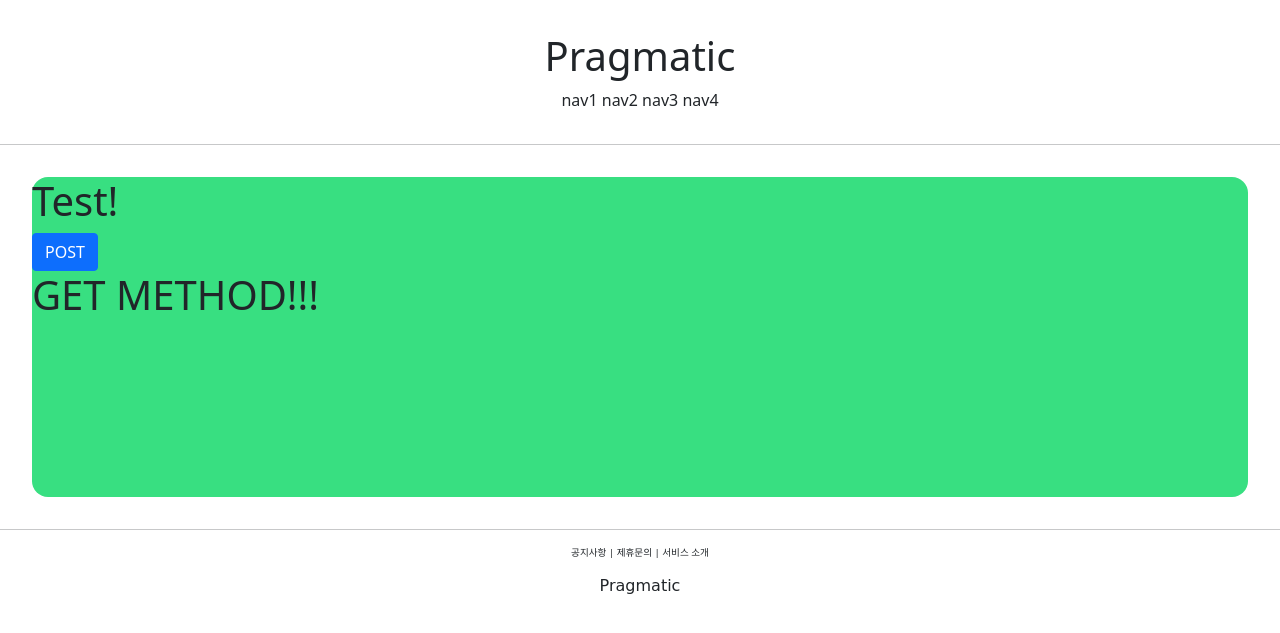
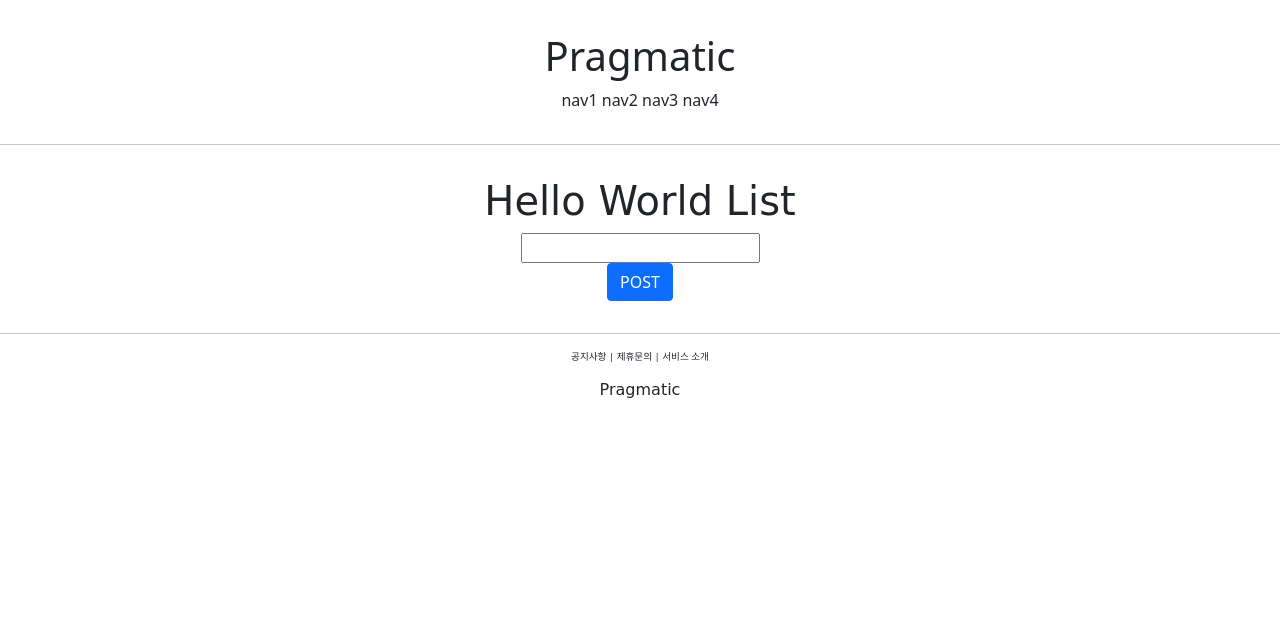
Before and after one commit to jckim6915/pragmatic, a Django app: page /account/hello_world/ in a window 1280 px wide. Shown: the top 633 px of the page. Run offline with Django 3.2, Linux system fonts and the light colour scheme.

Commit message:
django course 17

```diff
--- a/accountapp/templates/accountapp/hello_world.html
+++ b/accountapp/templates/accountapp/hello_world.html
@@ -3,19 +3,24 @@
 {% block content %}
 
 
-    <div style="height: 20rem; background-color: #38df81; border-radius: 1rem; margin: 2rem;">
-        <h1>
-          Test!
+    <div style="border-radius: 1rem; margin: 2rem; text-align: center">
+        <h1 style="font-family: 'Black+Han+Sans', cursive;">
+          Hello World List
         </h1>
 
         <form action="/account/hello_world/" method="post">
             {% csrf_token %}
+            <div>
+                <input type="text" name="hello_world_input">
+            </div>
             <input type="submit" class="btn btn-primary" value="POST">
         </form>
 
+        {% if hello_world_output %}
         <h1>
-            {{ text }}
+            {{ hello_world_output.text }}
         </h1>
+        {% endif %}
 
     </div>
 
--- a/accountapp/views.py
+++ b/accountapp/views.py
@@ -2,11 +2,22 @@ from django.http import HttpResponse
 from django.shortcuts import render
 
 # Create your views here.
+from accountapp.models import HelloWorld
+
 
 def hello_world(request):
 
     if request.method == "POST":
-        return render(request, 'accountapp/hello_world.html', context={'text': 'POST METHOD!!!'})
+
+        temp = request.POST.get('hello_world_input')
+
+        new_hello_world = HelloWorld()
+        new_hello_world.text = temp
+        new_hello_world.save
+
+
+
+        return render(request, 'accountapp/hello_world.html', context={'hello_world_output': new_hello_world})
 
     else:
         return render(request, 'accountapp/hello_world.html', context={'text': 'GET METHOD!!!'})
```
